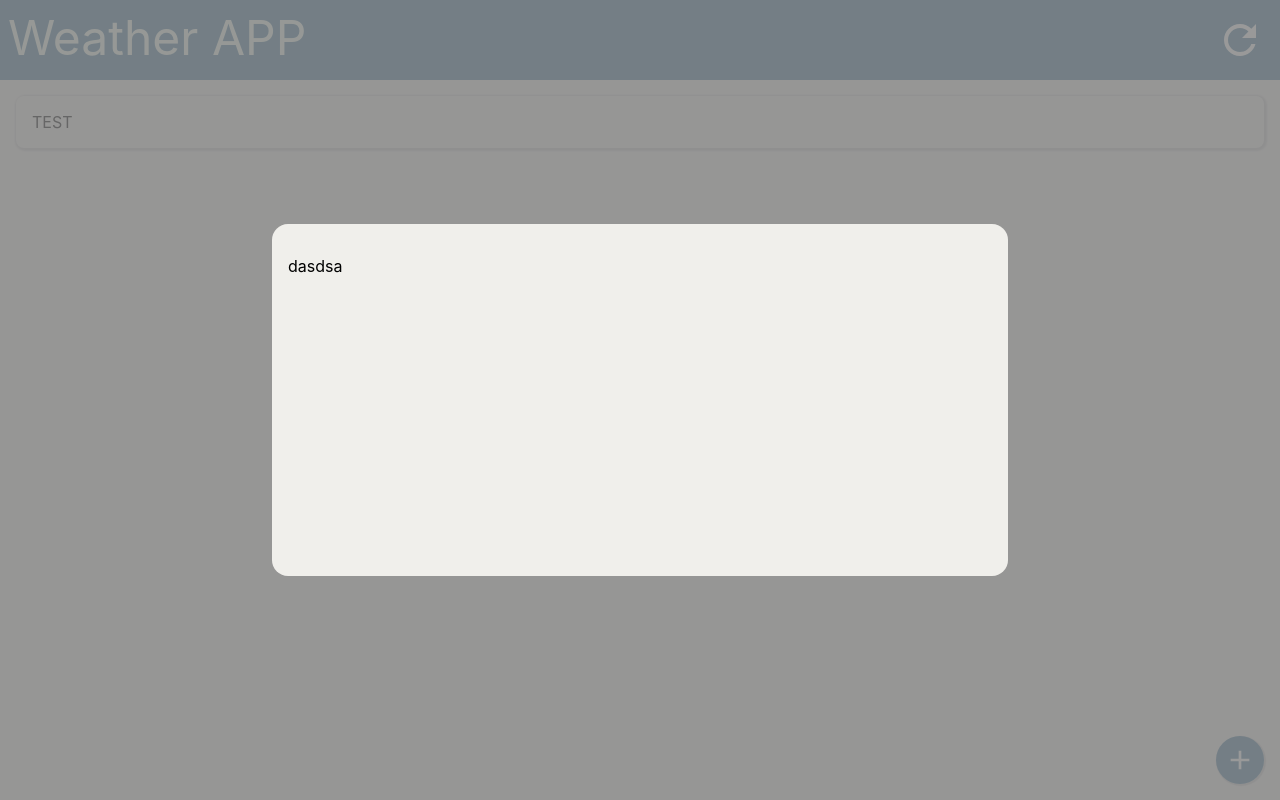
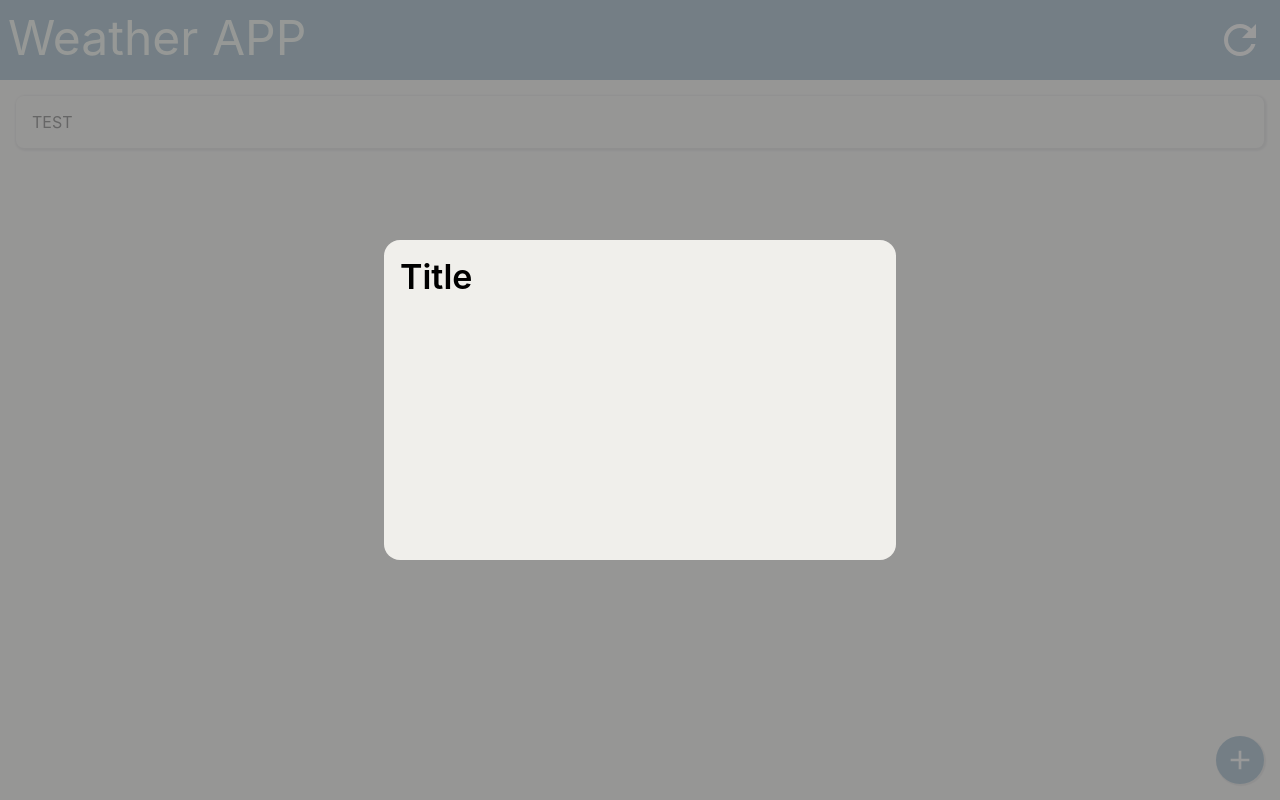
Before and after one commit to SekulaTomasz/-DEMO---WeatherPWA, a React (Create React App) app: page / in a window 1280 px wide. Both pictures are taken after a click on the element 1240 px from the left and 760 px from the top of the page. Built offline with nearby package versions, Linux system fonts and the light colour scheme.

Commit message:
add animation to modal on show event

```diff
--- a/src/component/Modal.js
+++ b/src/component/Modal.js
@@ -1,9 +1,11 @@
 import React from 'react';
-import styled from 'styled-components';
+import styled, { css } from 'styled-components';
+import {typography} from '../shared/index';
+import useModal from '../hooks/useModal';
 
 const StyledModalContainer = styled.div`
     position:absolute;
-    z-index: 1;
+    z-index: ${({visible}) => visible ? 1 : -1};
     width: 100%;
     height: 100%;
     display: flex;
@@ -15,25 +17,58 @@ const StyledModalOverlay = styled.div`
     width: 100%;
     height: 100%;
     background-color: grey;
-    opacity: 0.8;
+    opacity: 0;
+    transition: opacity .3s ease-out;
+    ${props => props.visible && css`
+        opacity: 0.8;
+    `}
+
 `
-const StyledModalBody = styled.div`
+const StyledModalContent = styled.div`
     z-index: 2;
-    min-width: 55%;
+    min-width: 40%;
     min-height: 40%;
     background-color: #f0efeb;
     border-radius: 1rem;
+    position:relative;
+    top: -600px;
+    transition: all .3s ease-out;
+    ${props => props.visible && css`
+         top: 0px;
+    `}
+`
+
+
+
+const StyledModalHeader = styled.div`
+
+    display:flex;
+    align-items: center
+`
+const StyledModalBody = styled.div`
     padding: 1rem;
 `
 
+const StyledModalTitle = styled.div`
+    font-size: ${typography.H4};
+    padding: 1rem;
+    font-weight: 600;
+`
 
-const Modal = ({ children }) => {
-    return (<StyledModalContainer>
-        <StyledModalOverlay />
-        <StyledModalBody>
-            <p>dasdsa</p>
-            {children}
-        </StyledModalBody>
+const Modal = ({ children,visible }) => {
+
+    const { toggleModal } = useModal();
+
+    return (<StyledModalContainer visible={visible}>
+        <StyledModalOverlay visible={visible} onClick={() => toggleModal((prevState) => !prevState)}/>
+        <StyledModalContent visible={visible}>
+            <StyledModalHeader>
+                <StyledModalTitle>Title</StyledModalTitle>
+            </StyledModalHeader>
+            <StyledModalBody>
+                {children}
+            </StyledModalBody>
+        </StyledModalContent>
     </StyledModalContainer>);
 }
 
--- a/src/context/ModalContext.js
+++ b/src/context/ModalContext.js
@@ -9,7 +9,7 @@ export const ModalProvider = ({children}) => {
 
     return (
         <ModalContext.Provider value={{toggleModal}}>
-            { isModalVisible && <Modal />}
+            <Modal visible={isModalVisible}/>
             {children}
         </ModalContext.Provider>
     )
```
